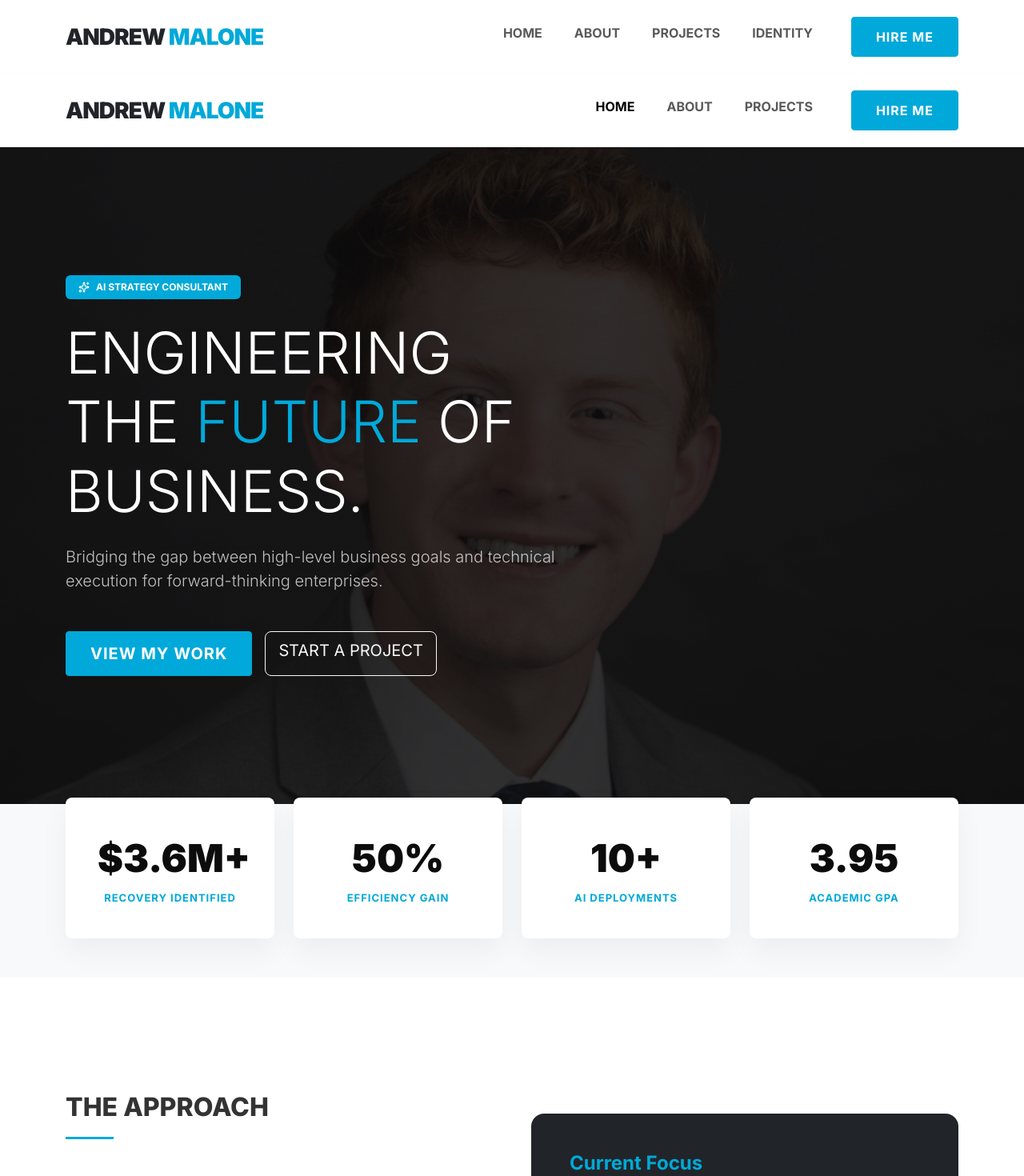
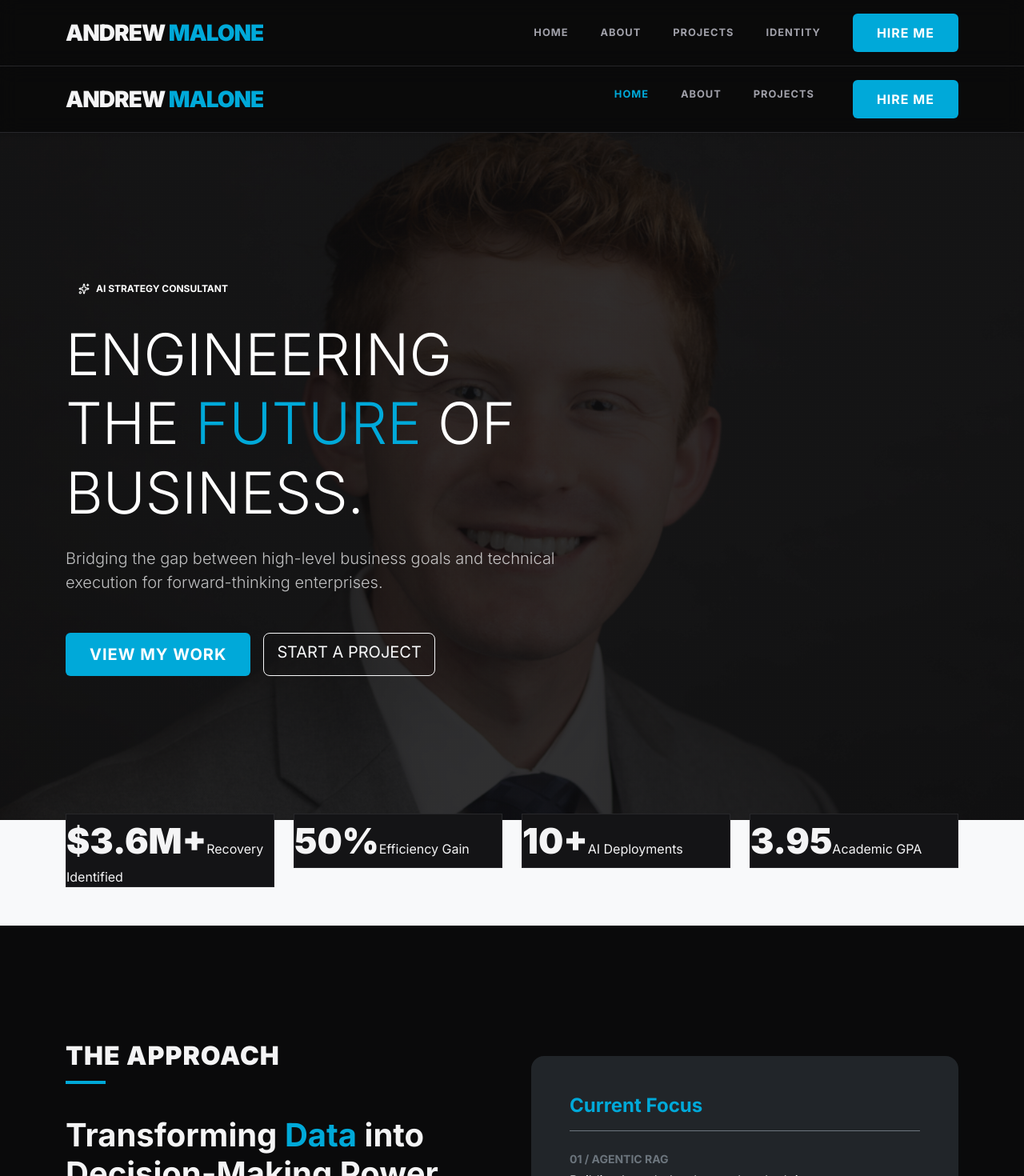
Before and after one commit to mandrew434/personal-website, a Next.js app: page / in a window 1280 px wide. Shown: the top 1470 px of the page at 80% size. Built offline with nearby package versions, Linux system fonts and the light colour scheme.

Commit message:
UI Overhaul: Implemented Ultra-Modern Dark Theme across all pages

```diff
--- a/src/app/globals.css
+++ b/src/app/globals.css
@@ -2,102 +2,125 @@
 
 :root {
   --primary-color: #00A9D9;
-  --dark-color: #0c0c0d;
+  --dark-bg: #0a0a0b;
+  --card-bg: #141416;
+  --text-main: #f4f4f5;
+  --text-muted: #a1a1aa;
+  --border-color: #27272a;
 }
 
 body {
   font-family: 'Inter', sans-serif;
-  color: #333;
+  background-color: var(--dark-bg);
+  color: var(--text-main);
   overflow-x: hidden;
 }
 
-.bg-primary-custom { background-color: var(--primary-color); }
+.bg-dark-custom { background-color: var(--dark-bg); }
+.bg-card-custom { background-color: var(--card-bg); }
 .text-primary-custom { color: var(--primary-color); }
 
 .hero-section {
-  background: linear-gradient(rgba(12, 12, 13, 0.8), rgba(12, 12, 13, 0.8)), url('/pattern.jpg');
+  background: linear-gradient(rgba(10, 10, 11, 0.85), rgba(10, 10, 11, 0.85)), url('/headshot.jpg');
   background-size: cover;
-  background-position: center;
-  padding: 160px 0;
+  background-position: center 20%;
+  padding: 180px 0;
   color: white;
 }
 
 .navbar {
-  padding: 20px 0;
-  transition: all 0.3s;
+  padding: 15px 0;
+  background-color: rgba(10, 10, 11, 0.8) !important;
+  backdrop-filter: blur(12px);
+  border-bottom: 1px solid var(--border-color);
 }
 
 .navbar-brand {
   font-weight: 900;
   letter-spacing: -1px;
+  color: var(--text-main) !important;
+}
+
+.nav-link {
+  color: var(--text-muted) !important;
+  font-size: 0.8rem;
+  font-weight: 700;
+  letter-spacing: 1px;
+}
+
+.nav-link:hover, .nav-link.active {
+  color: var(--primary-color) !important;
 }
 
 .btn-primary-custom {
   background-color: var(--primary-color);
-  border-color: var(--primary-color);
+  border: none;
   color: white;
   padding: 12px 30px;
   font-weight: 700;
-  border-radius: 4px;
+  border-radius: 6px;
   text-transform: uppercase;
   letter-spacing: 1px;
+  transition: all 0.3s;
 }
 
 .btn-primary-custom:hover {
   background-color: #008db6;
-  border-color: #008db6;
-  color: white;
+  transform: translateY(-2px);
+  box-shadow: 0 10px 20px rgba(0, 169, 217, 0.2);
 }
 
 .section-title {
   position: relative;
-  padding-bottom: 20px;
-  margin-bottom: 50px;
-  font-weight: 800;
+  padding-bottom: 15px;
+  margin-bottom: 40px;
+  font-weight: 900;
+  color: var(--text-main);
+  text-transform: uppercase;
+  letter-spacing: 1px;
 }
 
 .section-title::after {
   content: '';
   position: absolute;
   display: block;
-  width: 60px;
-  height: 3px;
+  width: 50px;
+  height: 4px;
   background: var(--primary-color);
   bottom: 0;
   left: 0;
 }
 
-.card {
-  border: none;
-  box-shadow: 0 10px 30px rgba(0,0,0,0.05);
-  transition: all 0.3s;
-  border-radius: 8px;
+.card, .stat-box {
+  background: var(--card-bg);
+  border: 1px solid var(--border-color);
+  color: var(--text-main);
+  transition: all 0.4s cubic-bezier(0.4, 0, 0.2, 1);
 }
 
 .card:hover {
-  transform: translateY(-10px);
-  box-shadow: 0 20px 40px rgba(0,0,0,0.1);
-}
-
-.stat-box {
-  background: white;
-  padding: 40px;
-  border-radius: 8px;
-  box-shadow: 0 15px 35px rgba(0,0,0,0.05);
-  text-align: center;
+  border-color: var(--primary-color);
+  transform: translateY(-8px);
 }
 
 .stat-number {
-  font-size: 48px;
+  font-size: 44px;
   font-weight: 900;
-  color: var(--dark-color);
-  display: block;
+  color: var(--text-main);
 }
 
-.stat-label {
+.text-muted {
+  color: var(--text-muted) !important;
+}
+
+.badge-custom {
+  background: rgba(0, 169, 217, 0.1);
   color: var(--primary-color);
-  font-weight: 700;
-  text-transform: uppercase;
-  letter-spacing: 1px;
-  font-size: 13px;
+  border: 1px solid rgba(0, 169, 217, 0.2);
 }
+
+.glass-pill {
+  background: rgba(255, 255, 255, 0.05);
+  border: 1px solid rgba(255, 255, 255, 0.1);
+  backdrop-filter: blur(4px);
+}
--- a/src/components/layout/Navbar.tsx
+++ b/src/components/layout/Navbar.tsx
@@ -2,18 +2,20 @@ import Link from 'next/link';
 
 export default function Navbar() {
   return (
-    <nav className="navbar navbar-expand-lg navbar-light bg-white sticky-top shadow-sm">
+    <nav className="navbar navbar-expand-lg navbar-dark sticky-top">
       <div className="container">
-        <Link href="/" className="navbar-brand text-dark fs-3">
+        <Link href="/" className="navbar-brand fs-3">
           ANDREW <span className="text-primary-custom">MALONE</span>
         </Link>
         <div className="collapse navbar-collapse justify-content-end">
-          <ul className="navbar-nav gap-4">
-            <li className="nav-item"><Link href="/" className="nav-link fw-bold">HOME</Link></li>
-            <li className="nav-item"><Link href="/about" className="nav-link fw-bold">ABOUT</Link></li>
-            <li className="nav-item"><Link href="/projects" className="nav-link fw-bold">PROJECTS</Link></li>
-            <li className="nav-item"><Link href="/identity" className="nav-link fw-bold">IDENTITY</Link></li>
-            <li className="nav-item"><Link href="mailto:mandrew434@gmail.com" className="btn btn-primary-custom ms-lg-3">HIRE ME</Link></li>
+          <ul className="navbar-nav gap-4 align-items-center">
+            <li className="nav-item"><Link href="/" className="nav-link">HOME</Link></li>
+            <li className="nav-item"><Link href="/about" className="nav-link">ABOUT</Link></li>
+            <li className="nav-item"><Link href="/projects" className="nav-link">PROJECTS</Link></li>
+            <li className="nav-item"><Link href="/identity" className="nav-link">IDENTITY</Link></li>
+            <li className="nav-item">
+              <Link href="mailto:mandrew434@gmail.com" className="btn btn-primary-custom ms-lg-2">HIRE ME</Link>
+            </li>
           </ul>
         </div>
       </div>
```
Also changed, not shown: src/app/identity/page.tsx (+7 -13 lines).
